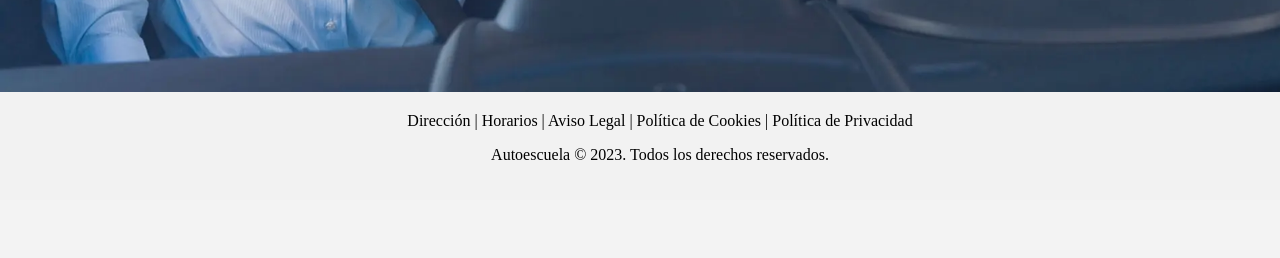
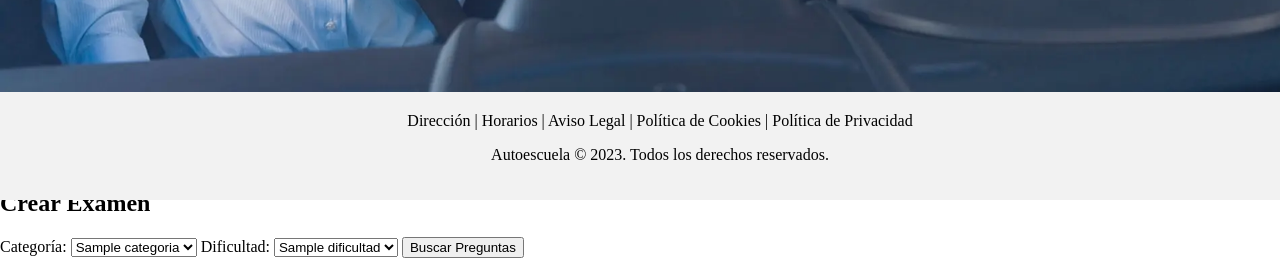
Before and after one commit to Aljarilla11/Autoescuela, a PHP site: page /?menu=inicio in a window 1280 px wide. Shown: the part 600-858 px from the top of the page. Before the commit the page ends 760 px from the top, so only its background shows below. Run offline with PHP 8.4, Linux system fonts and the light colour scheme; tables that the repository leaves empty or names only in its code hold one stand-in row (values such as "Sample post").

Commit message:
avanzando

```diff
--- a/forms/Admin.php
+++ b/forms/Admin.php
@@ -48,7 +48,7 @@ class Admin
                 <div class="dropdown-content">
                     <a href="?menu=crearexamen">Manualmente</a>
                     <div class="aleatorio">
-                        <a href="#aleatorio">Aleatorio</a>
+                        <a href="?menu=crearexamen2">Aleatorio</a>
                         <div class="aleatorio-dropdown-content">
                             <a href="#facil">Facil</a>
                             <a href="#medio">Medio</a>
--- /dev/null
+++ b/forms/CrearExamen.php
@@ -0,0 +1,78 @@
+<?php
+
+// Obtener categorías
+$conexion = Db::conectar();
+$queryCategorias = "SELECT id, nombre FROM categoria";
+$statementCategorias = $conexion->prepare($queryCategorias);
+$statementCategorias->execute();
+$categorias = $statementCategorias->fetchAll(PDO::FETCH_ASSOC);
+
+// Obtener dificultades
+$queryDificultades = "SELECT id, nombre FROM dificultad";
+$statementDificultades = $conexion->prepare($queryDificultades);
+$statementDificultades->execute();
+$dificultades = $statementDificultades->fetchAll(PDO::FETCH_ASSOC);
+
+// Función para obtener preguntas según los criterios seleccionados
+function obtenerPreguntas($idCategoria, $idDificultad)
+{
+    $conexion = Db::conectar();
+
+    $query = "SELECT * FROM pregunta WHERE id_categoria = :idCategoria AND id_dificultad = :idDificultad";
+    $statement = $conexion->prepare($query);
+    $statement->bindParam(':idCategoria', $idCategoria, PDO::PARAM_INT);
+    $statement->bindParam(':idDificultad', $idDificultad, PDO::PARAM_INT);
+    $statement->execute();
+
+    return $statement->fetchAll(PDO::FETCH_ASSOC);
+}
+
+// Procesar el formulario cuando se envía
+if ($_SERVER['REQUEST_METHOD'] == 'POST' && isset($_POST['categoria'], $_POST['dificultad'])) {
+    $idCategoria = $_POST['categoria'];
+    $idDificultad = $_POST['dificultad'];
+
+    // Obtener preguntas
+    $preguntas = obtenerPreguntas($idCategoria, $idDificultad);
+}
+?>
+
+<!DOCTYPE html>
+<html lang="es">
+<head>
+    <meta charset="UTF-8">
+    <meta name="viewport" content="width=device-width, initial-scale=1.0">
+    <title>Crear Examen</title>
+    <link rel="stylesheet" href="../estilos/estiloCrearExamen.css">
+</head>
+<body>
+    <h1>Crear Examen</h1>
+
+    <form action="" method="post">
+        <label for="categoria">Categoría:</label>
+        <select name="categoria" required>
+            <?php foreach ($categorias as $categoria): ?>
+                <option value="<?php echo $categoria['id']; ?>"><?php echo $categoria['nombre']; ?></option>
+            <?php endforeach; ?>
+        </select>
+
+        <label for="dificultad">Dificultad:</label>
+        <select name="dificultad" required>
+            <?php foreach ($dificultades as $dificultad): ?>
+                <option value="<?php echo $dificultad['id']; ?>"><?php echo $dificultad['nombre']; ?></option>
+            <?php endforeach; ?>
+        </select>
+
+        <button type="submit">Buscar Preguntas</button>
+    </form>
+
+    <?php if (isset($preguntas)): ?>
+        <h2>Preguntas encontradas:</h2>
+        <ul>
+            <?php foreach ($preguntas as $pregunta): ?>
+                <li><?php echo $pregunta['enunciado']; ?></li>
+            <?php endforeach; ?>
+        </ul>
+    <?php endif; ?>
+</body>
+</html>
--- a/vistas/Enruta.php
+++ b/vistas/Enruta.php
@@ -61,10 +61,10 @@ if (isset($_GET['menu']))
     {
         require_once './forms/CrearPregunta.php';
     }
-    /**if($_GET['menu'] == "crearExamen")
+    if($_GET['menu'] == "crearexamen2");
     {
         require_once './forms/CrearExamen.php';
-    }**/
+    }
     if($_GET['menu'] == "crearexamen")
     {
         require_once './CrearExamen/index.html';
```
